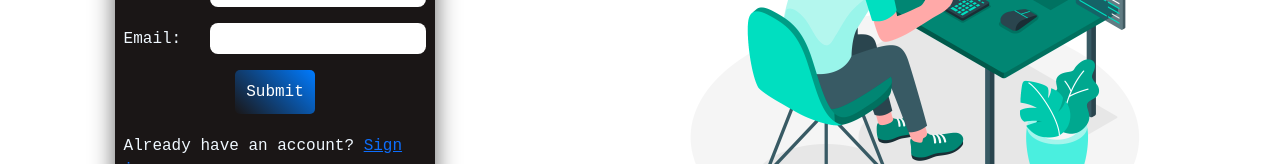
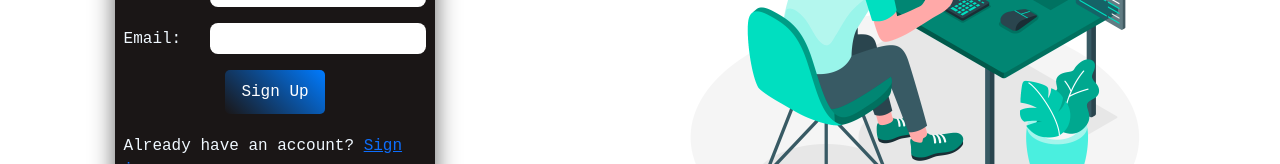
Before and after one commit to sharmas07/CodeLab, a React (Vite) app in the folder client/: page /auth/signup in a window 1280 px wide. Shown: the part 462-626 px from the top of the page. Built offline with nearby package versions, Linux system fonts and the light colour scheme; a web font is replaced by a local one.

Commit message:
feat: added loader

```diff
--- a/client/src/App.css
+++ b/client/src/App.css
@@ -42,8 +42,7 @@
   margin-left: 40px;
 }
 .b:hover{
-  background-color: aliceblue;
-  color: rgb(17, 16, 16);
+  cursor: pointer;
   box-shadow: 0 0 5px rgb(33, 107, 235),0 0 10px rgb(27, 81, 246),
   0 0 15px rgb(33, 107, 235),0 0 25px rgb(27, 81, 246);
 }
--- a/client/src/Components/Auth/SignIn.jsx
+++ b/client/src/Components/Auth/SignIn.jsx
@@ -3,7 +3,9 @@ import "../Styles/SignUp.css"
 import { Link, useNavigate } from "react-router-dom";
 import axios from "axios";
 import i from "../../images/sign.jpg"
+import loader from "../../images/loader.gif"
 function SignIn() {
+  const [loading, setLoading] = useState(false)
   const navigate = useNavigate()
   const [email, setEmail] = useState("");
   const [password, setPassword] = useState("");
@@ -16,6 +18,7 @@ function SignIn() {
   }
 
   const handleLogin = async (e) => {
+    setLoading(true)
     e.preventDefault();
     const data = {
       email,
@@ -30,6 +33,7 @@ function SignIn() {
     );
     console.log(response)
     navigate('/allquestions')
+    setLoading(false)
   };
 
   return (
@@ -67,7 +71,7 @@ function SignIn() {
               {" "}
               Don't have an account ? <Link to="/auth/signup">Sign Up</Link>
             </p>
-            <button onClick={handleLogin} className="btnElement"  >Login</button>
+            <button onClick={handleLogin} className={`btnElement_${loading?"loading":""}`}>{loading?<img style={{width:'50px'}} src={loader} alt="" />:"Login"}</button>
           </form>
         </div>
         <img src={i} className="i" alt="" />
--- a/client/src/Components/Auth/SignUp.jsx
+++ b/client/src/Components/Auth/SignUp.jsx
@@ -3,8 +3,10 @@ import "../Styles/SignUp.css";
 import { Link, useNavigate } from "react-router-dom";
 import axios from "axios";
 import i from "../../images/signUp.jpg";
+import loader from "../../images/loader.gif"
 
 function SignUp() {
+  const [loading, setLoading] = useState(false)
   const navigate = useNavigate();
   const [username, setUser] = useState("");
   const [email, setEmail] = useState("");
@@ -28,6 +30,7 @@ function SignUp() {
   };
 
   const handleSignUp = async (e) => {
+    setLoading(true)
     e.preventDefault();
     const data = {
       username,
@@ -45,6 +48,7 @@ function SignUp() {
       );
       console.log(response.data); // handle the response as per your requirement
       navigate("/allquestions");
+      setLoading(false)
     } catch (error) {
       console.error(error);
     }
@@ -122,8 +126,9 @@ function SignUp() {
               </div> */}
             </div>
 
-            <span onClick={handleSignUp} className="btnElement">
-              Submit
+            <span onClick={handleSignUp} className={`btnElement_${loading?'loading':""}`}>
+              {loading  ? <img style={{width:'40px'}} src={loader} alt="" />:'Sign Up'}
+
             </span>
             <p>
               Already have an account? <Link to="/auth/signin">Sign in</Link>
--- a/client/src/Components/CodeEditor/CodeEditorPage.jsx
+++ b/client/src/Components/CodeEditor/CodeEditorPage.jsx
@@ -2,31 +2,33 @@ import QuestionsNav from "./QuestionsNav";
 import QuestionText from "./QuestionText";
 import OutputArea from "./OutputArea";
 import Editor from "@monaco-editor/react";
-import axios from 'axios'
+import axios from "axios";
 import Button from "react-bootstrap/Button";
+import loader from "../../images/loader.gif";
+
 const CodeEditorPage = () => {
-  const [output, setOutput] = useState('')
-  const [stderr, setStderr] = useState('')
-  const [status_id, setStatusId] = useState(null)
-  const [compiling, setCompiling] = useState(false)
-  const [code, setCode] = useState('')
+  const [output, setOutput] = useState("");
+  const [stderr, setStderr] = useState("");
+  const [status_id, setStatusId] = useState(null);
+  const [compiling, setCompiling] = useState(false);
+  const [code, setCode] = useState("");
   const editorRef = useRef(null);
-  const submitCode = async ()=>{
+  const submitCode = async () => {
     setCompiling(true);
-    const response = await axios.post('https://gatecodelab.onrender.com/question/submitques',{code})
-    setCompiling(false)
-    if(response.data.stderr){
-
-      setStderr(response.data.stderr)
-      setOutput('')
-    }
-    else{
-      setOutput(response.data.stdout)
+    const response = await axios.post(
+      "https://gatecodelab.onrender.com/question/submitques",
+      { code }
+    );
+    setCompiling(false);
+    if (response.data.stderr) {
+      setStderr(response.data.stderr);
+      setOutput("");
+    } else {
+      setOutput(response.data.stdout);
     }
 
-    console.log(output)
-
-  }
+    console.log(output);
+  };
   function handleEditorDidMount(editor, monaco) {
     editorRef.current = editor;
   }
@@ -37,28 +39,37 @@ const CodeEditorPage = () => {
     setCode(editorRef.current.getValue());
   }
 
-
-  const {name, testcase} = useParams()
+  const { name, testcase } = useParams();
   return (
     <>
-
-      <QuestionText name={name}/>
+      <QuestionText name={name} />
       <Editor
-      ref={editorRef}
-      onMount={handleEditorDidMount}
-      onChange={showValue}
+        ref={editorRef}
+        onMount={handleEditorDidMount}
+        onChange={showValue}
         height="50vh"
         width="100%"
         theme="vs-dark"
         defaultLanguage="python"
       />
-      <p style={{margin:'1rem'}}>testcase : {testcase}</p>
-      <OutputArea status_id={status_id} output={output} compiling={compiling} stderr={stderr}/>
+      <p style={{ margin: "1rem" }}>testcase : {testcase}</p>
+      <OutputArea
+        status_id={status_id}
+        output={output}
+        compiling={compiling}
+        stderr={stderr}
+      />
 
       <div className="foot">
         <div className="foot-container">
-          <span variant="outline-warning" className="b" >Run</span>{" "}
-          <span variant="outline-success"  className="b" onClick={submitCode}>Submit</span>{" "}
+          <span variant="outline-warning" className="b">
+            Run
+          </span>{" "}
+          <span
+            variant="outline-success"
+            className={`b`}
+            onClick={submitCode}
+          >{compiling?<img style={{width:'40px'}} src={loader} alt="" />:"Submit"}</span>{" "}
         </div>
       </div>
     </>
--- a/client/src/Components/Styles/Navbar.css
+++ b/client/src/Components/Styles/Navbar.css
@@ -40,6 +40,7 @@ header{
     justify-content: space-between;
     background-color: black;
     position: fixed;
+    z-index: 1;
     margin: 0;
     color: greenyellow;
     right: 0;
--- a/client/src/Components/Styles/SignUp.css
+++ b/client/src/Components/Styles/SignUp.css
@@ -38,12 +38,12 @@
   margin-bottom: 20px;
 }
 
-.btnElement {
+.btnElement_ {
   display: block;
   margin-left: auto;
   margin-right: auto;
   text-align: center;
-  width: 80px;
+  width: 100px;
   padding-top: 10px;
   padding-bottom: 10px;
   background: linear-gradient(45deg, transparent, #007bff);
@@ -52,6 +52,22 @@
   color: #fff;
   border-radius: 5px;
   border: none;
+}
+.btnElement_loading{
+  display: block;
+  margin-left: auto;
+  margin-right: auto;
+  text-align: center;
+  width: 100px;
+  padding-top: 10px;
+  padding-bottom: 10px;
+  cursor: pointer;
+  margin-bottom: 20px;
+  color: #fff;
+  border-radius: 5px;
+  border: none;
+  background-color: #000;
+
 }
 
 .btnElement:hover {
```
Also changed, not shown: 1 other file (tests, documents, lock files or other folders).
